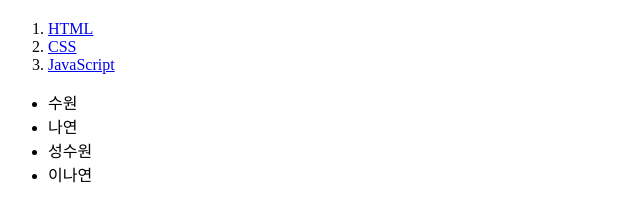
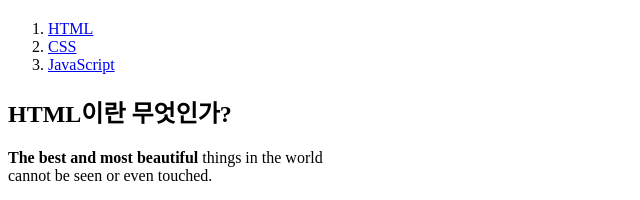
Before and after one commit to Godssoo/Chocolate, a plain HTML site: page 1.html in a window 1280 px wide. Shown: the part 60-260 px from the top of the page, without its empty margins (0-640 px from the left). Drawn offline with Linux system fonts and the light colour scheme.

Commit message:
first version

```diff
--- a/1.html
+++ b/1.html
@@ -13,12 +13,6 @@
     <li><a href="2.html">CSS</a></li>
     <li><a href="3.html">JavaScript</a></li>
   </ol>
-<ul>
-  <li>수원</li>
-  <li>나연</li>
-  <li>성수원</li>
-  <li>이나연</li>
-</ul>
 <h2>HTML이란 무엇인가?</h2>
 <strong>The best and most beautiful</strong> things in the world <br>cannot be seen or even touched. <br><br>
 They must be <u>felt with the heart</u>.
```
Also changed, not shown: 2.html (+0 -6 lines), 3.html (+0 -6 lines).
